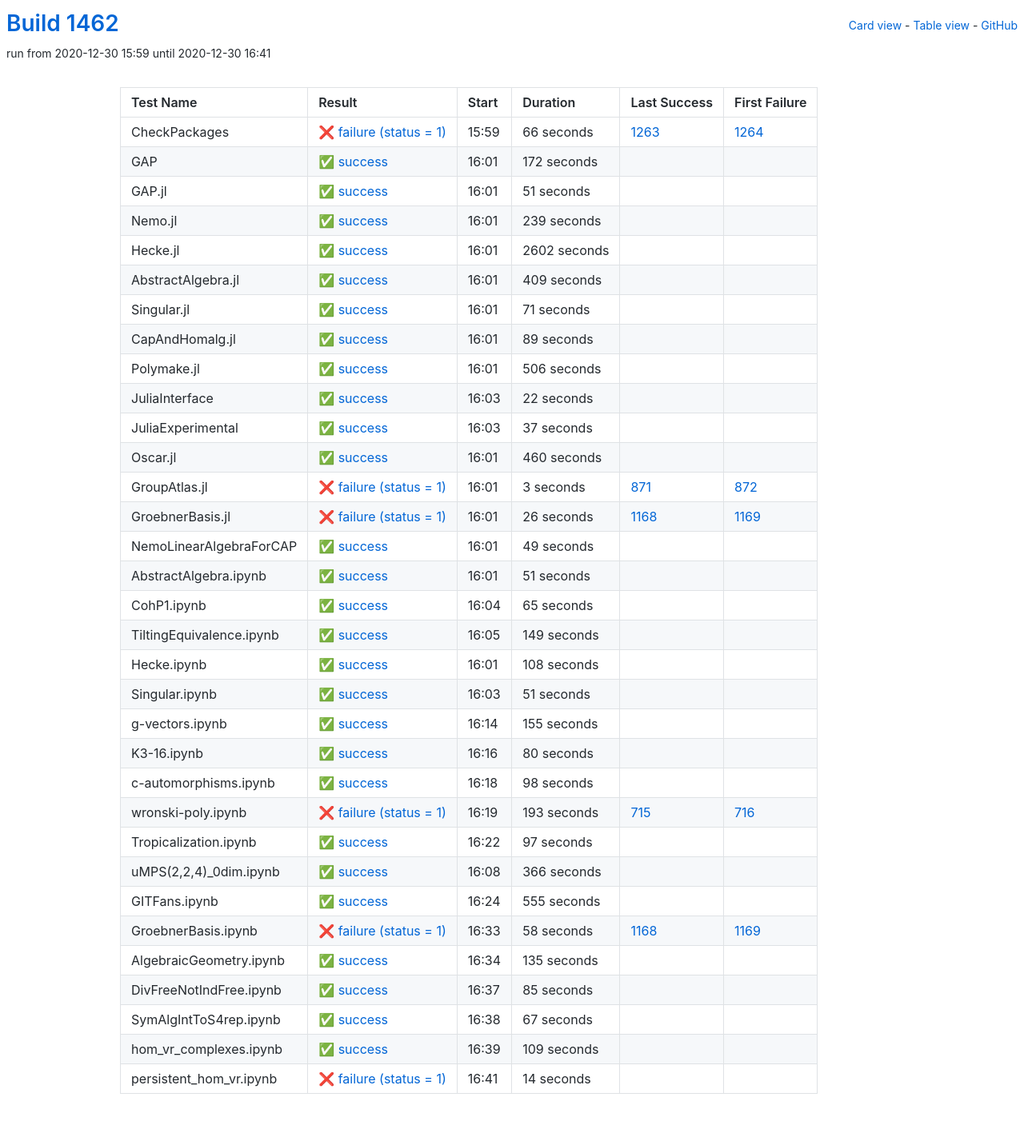
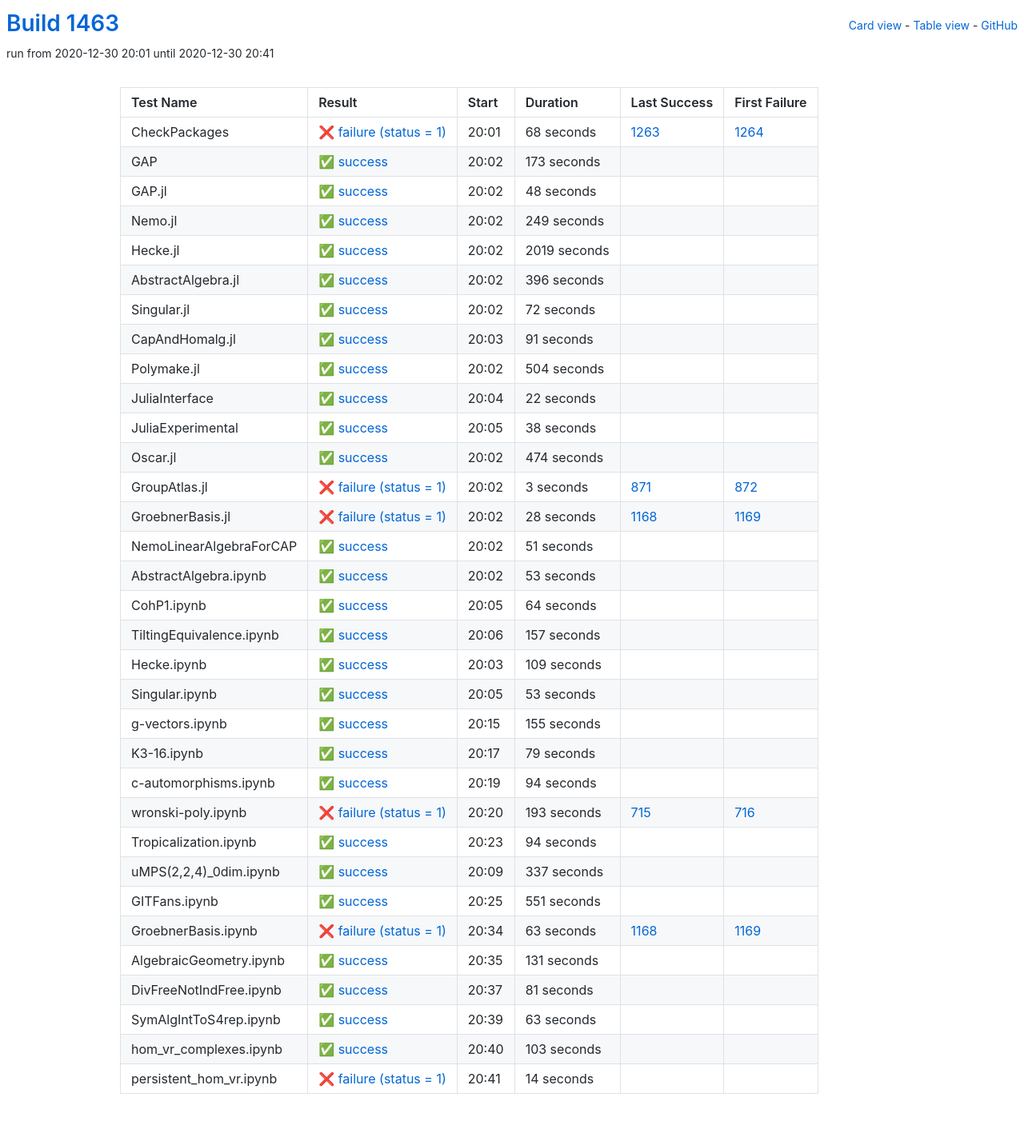
Before and after one commit to oscar-system/oscar-ci-status-stable, a Jekyll site: the page built from table.html, in a window 1280 px wide. Shown: the whole page at 80% size. Built offline with Jekyll 4.4.1, drawn with Linux system fonts in a browser that asks for light colours.

Commit message:
Build #1463

```diff
--- a/_data/ci.yml
+++ b/_data/ci.yml
@@ -1,6 +1,6 @@
 ---
-build: 1462
-build_url: https://oscarci.mathematik.uni-kl.de/job/oscar-stable/1462/
+build: 1463
+build_url: https://oscarci.mathematik.uni-kl.de/job/oscar-stable/1463/
 job: oscar-stable
 organization: oscar-system
 repo: oscar-ci-status-stable
@@ -8,116 +8,116 @@ repourl: https://github.com/oscar-system/oscar-ci-status-stable
 tests:
 - name: CheckPackages
   id: checkpackages
-  log: https://oscarci.mathematik.uni-kl.de/job/oscar-stable/1462/artifact/logs/build-1462/CheckPackages.log
-  start: 2020-12-30 15:59
+  log: https://oscarci.mathematik.uni-kl.de/job/oscar-stable/1463/artifact/logs/build-1463/CheckPackages.log
+  start: 2020-12-30 20:01
   success: false
   exitcode: 1
   status: failure
-  duration: 66
+  duration: 68
   last_success: 1263
   last_success_url: https://oscarci.mathematik.uni-kl.de/job/oscar-stable/1263/
   first_failure: 1264
   first_failure_url: https://oscarci.mathematik.uni-kl.de/job/oscar-stable/1264/
 - name: GAP
   id: gap
-  log: https://oscarci.mathematik.uni-kl.de/job/oscar-stable/1462/artifact/logs/build-1462/GAP.log
-  start: 2020-12-30 16:01
+  log: https://oscarci.mathematik.uni-kl.de/job/oscar-stable/1463/artifact/logs/build-1463/GAP.log
+  start: 2020-12-30 20:02
   success: true
   exitcode: 0
   status: success
-  duration: 172
+  duration: 173
   last_success: false
   last_success_url:
   first_failure: false
   first_failure_url:
 - name: GAP.jl
   id: gap-jl
-  log: https://oscarci.mathematik.uni-kl.de/job/oscar-stable/1462/artifact/logs/build-1462/GAP.jl.log
-  start: 2020-12-30 16:01
+  log: https://oscarci.mathematik.uni-kl.de/job/oscar-stable/1463/artifact/logs/build-1463/GAP.jl.log
+  start: 2020-12-30 20:02
   success: true
   exitcode: 0
   status: success
-  duration: 51
+  duration: 48
   last_success: false
   last_success_url:
   first_failure: false
   first_failure_url:
 - name: Nemo.jl
   id: nemo-jl
-  log: https://oscarci.mathematik.uni-kl.de/job/oscar-stable/1462/artifact/logs/build-1462/Nemo.jl.log
-  start: 2020-12-30 16:01
+  log: https://oscarci.mathematik.uni-kl.de/job/oscar-stable/1463/artifact/logs/build-1463/Nemo.jl.log
+  start: 2020-12-30 20:02
   success: true
   exitcode: 0
   status: success
-  duration: 239
+  duration: 249
   last_success: false
   last_success_url:
   first_failure: false
   first_failure_url:
 - name: Hecke.jl
   id: hecke-jl
-  log: https://oscarci.mathematik.uni-kl.de/job/oscar-stable/1462/artifact/logs/build-1462/Hecke.jl.log
-  start: 2020-12-30 16:01
+  log: https://oscarci.mathematik.uni-kl.de/job/oscar-stable/1463/artifact/logs/build-1463/Hecke.jl.log
+  start: 2020-12-30 20:02
   success: true
   exitcode: 0
   status: success
-  duration: 2602
+  duration: 2019
   last_success: false
   last_success_url:
   first_failure: false
   first_failure_url:
 - name: AbstractAlgebra.jl
   id: abstractalgebra-jl
-  log: https://oscarci.mathematik.uni-kl.de/job/oscar-stable/1462/artifact/logs/build-1462/AbstractAlgebra.jl.log
-  start: 2020-12-30 16:01
+  log: https://oscarci.mathematik.uni-kl.de/job/oscar-stable/1463/artifact/logs/build-1463/AbstractAlgebra.jl.log
+  start: 2020-12-30 20:02
   success: true
   exitcode: 0
   status: success
-  duration: 409
+  duration: 396
   last_success: false
   last_success_url:
   first_failure: false
   first_failure_url:
 - name: Singular.jl
   id: singular-jl
-  log: https://oscarci.mathematik.uni-kl.de/job/oscar-stable/1462/artifact/logs/build-1462/Singular.jl.log
-  start: 2020-12-30 16:01
+  log: https://oscarci.mathematik.uni-kl.de/job/oscar-stable/1463/artifact/logs/build-1463/Singular.jl.log
+  start: 2020-12-30 20:02
   success: true
   exitcode: 0
   status: success
-  duration: 71
+  duration: 72
   last_success: false
   last_success_url:
   first_failure: false
   first_failure_url:
 - name: CapAndHomalg.jl
   id: capandhomalg-jl
-  log: https://oscarci.mathematik.uni-kl.de/job/oscar-stable/1462/artifact/logs/build-1462/CapAndHomalg.jl.log
-  start: 2020-12-30 16:01
+  log: https://oscarci.mathematik.uni-kl.de/job/oscar-stable/1463/artifact/logs/build-1463/CapAndHomalg.jl.log
+  start: 2020-12-30 20:03
   success: true
   exitcode: 0
   status: success
-  duration: 89
+  duration: 91
   last_success: false
   last_success_url:
   first_failure: false
   first_failure_url:
 - name: Polymake.jl
   id: polymake-jl
-  log: https://oscarci.mathematik.uni-kl.de/job/oscar-stable/1462/artifact/logs/build-1462/Polymake.jl.log
-  start: 2020-12-30 16:01
+  log: https://oscarci.mathematik.uni-kl.de/job/oscar-stable/1463/artifact/logs/build-1463/Polymake.jl.log
+  start: 2020-12-30 20:02
   success: true
   exitcode: 0
   status: success
-  duration: 506
+  duration: 504
   last_success: false
   last_success_url:
   first_failure: false
   first_failure_url:
 - name: JuliaInterface
   id: juliainterface
-  log: https://oscarci.mathematik.uni-kl.de/job/oscar-stable/1462/artifact/logs/build-1462/JuliaInterface.log
-  start: 2020-12-30 16:03
+  log: https://oscarci.mathematik.uni-kl.de/job/oscar-stable/1463/artifact/logs/build-1463/JuliaInterface.log
+  start: 2020-12-30 20:04
   success: true
   exitcode: 0
   status: success
@@ -128,32 +128,32 @@ tests:
   first_failure_url:
 - name: JuliaExperimental
   id: juliaexperimental
-  log: https://oscarci.mathematik.uni-kl.de/job/oscar-stable/1462/artifact/logs/build-1462/JuliaExperimental.log
-  start: 2020-12-30 16:03
+  log: https://oscarci.mathematik.uni-kl.de/job/oscar-stable/1463/artifact/logs/build-1463/JuliaExperimental.log
+  start: 2020-12-30 20:05
   success: true
   exitcode: 0
   status: success
-  duration: 37
+  duration: 38
   last_success: false
   last_success_url:
   first_failure: false
   first_failure_url:
 - name: Oscar.jl
   id: oscar-jl
-  log: https://oscarci.mathematik.uni-kl.de/job/oscar-stable/1462/artifact/logs/build-1462/Oscar.jl.log
-  start: 2020-12-30 16:01
+  log: https://oscarci.mathematik.uni-kl.de/job/oscar-stable/1463/artifact/logs/build-1463/Oscar.jl.log
+  start: 2020-12-30 20:02
   success: true
   exitcode: 0
   status: success
-  duration: 460
+  duration: 474
   last_success: false
   last_success_url:
   first_failure: false
   first_failure_url:
 - name: GroupAtlas.jl
   id: groupatlas-jl
-  log: https://oscarci.mathematik.uni-kl.de/job/oscar-stable/1462/artifact/logs/build-1462/GroupAtlas.jl.log
-  start: 2020-12-30 16:01
+  log: https://oscarci.mathematik.uni-kl.de/job/oscar-stable/1463/artifact/logs/build-1463/GroupAtlas.jl.log
+  start: 2020-12-30 20:02
   success: false
   exitcode: 1
   status: failure
@@ -164,32 +164,20 @@ tests:
   first_failure_url: https://oscarci.mathematik.uni-kl.de/job/oscar-stable/872/
 - name: GroebnerBasis.jl
   id: groebnerbasis-jl
-  log: https://oscarci.mathematik.uni-kl.de/job/oscar-stable/1462/artifact/logs/build-1462/GroebnerBasis.jl.log
-  start: 2020-12-30 16:01
+  log: https://oscarci.mathematik.uni-kl.de/job/oscar-stable/1463/artifact/logs/build-1463/GroebnerBasis.jl.log
+  start: 2020-12-30 20:02
   success: false
   exitcode: 1
   status: failure
-  duration: 26
+  duration: 28
   last_success: 1168
   last_success_url: https://oscarci.mathematik.uni-kl.de/job/oscar-stable/1168/
   first_failure: 1169
   first_failure_url: https://oscarci.mathematik.uni-kl.de/job/oscar-stable/1169/
 - name: NemoLinearAlgebraForCAP
   id: nemolinearalgebraforcap
-  log: https://oscarci.mathematik.uni-kl.de/job/oscar-stable/1462/artifact/logs/build-1462/NemoLinearAlgebraForCAP.log
-  start: 2020-12-30 16:01
-  success: true
-  exitcode: 0
-  status: success
-  duration: 49
-  last_success: false
-  last_success_url:
-  first_failure: false
-  first_failure_url:
-- name: AbstractAlgebra.ipynb
-  id: abstractalgebra-ipynb
-  log: https://oscarci.mathematik.uni-kl.de/job/oscar-stable/1462/artifact/logs/build-1462/AbstractAlgebra.ipynb.log
-  start: 2020-12-30 16:01
+  log: https://oscarci.mathematik.uni-kl.de/job/oscar-stable/1463/artifact/logs/build-1463/NemoLinearAlgebraForCAP.log
+  start: 2020-12-30 20:02
   success: true
   exitcode: 0
   status: success
@@ -198,58 +186,70 @@ tests:
   last_success_url:
   first_failure: false
   first_failure_url:
-- name: CohP1.ipynb
-  id: cohp1-ipynb
-  log: https://oscarci.mathematik.uni-kl.de/job/oscar-stable/1462/artifact/logs/build-1462/CohP1.ipynb.log
-  start: 2020-12-30 16:04
+- name: AbstractAlgebra.ipynb
+  id: abstractalgebra-ipynb
+  log: https://oscarci.mathematik.uni-kl.de/job/oscar-stable/1463/artifact/logs/build-1463/AbstractAlgebra.ipynb.log
+  start: 2020-12-30 20:02
   success: true
   exitcode: 0
   status: success
-  duration: 65
+  duration: 53
+  last_success: false
+  last_success_url:
+  first_failure: false
+  first_failure_url:
+- name: CohP1.ipynb
+  id: cohp1-ipynb
+  log: https://oscarci.mathematik.uni-kl.de/job/oscar-stable/1463/artifact/logs/build-1463/CohP1.ipynb.log
+  start: 2020-12-30 20:05
+  success: true
+  exitcode: 0
+  status: success
+  duration: 64
   last_success: false
   last_success_url:
   first_failure: false
   first_failure_url:
 - name: TiltingEquivalence.ipynb
   id: tiltingequivalence-ipynb
-  log: https://oscarci.mathematik.uni-kl.de/job/oscar-stable/1462/artifact/logs/build-1462/TiltingEquivalence.ipynb.log
-  start: 2020-12-30 16:05
+  log: https://oscarci.mathematik.uni-kl.de/job/oscar-stable/1463/artifact/logs/build-1463/TiltingEquivalence.ipynb.log
+  start: 2020-12-30 20:06
   success: true
   exitcode: 0
   status: success
-  duration: 149
+  duration: 157
   last_success: false
   last_success_url:
   first_failure: false
   first_failure_url:
 - name: Hecke.ipynb
   id: hecke-ipynb
-  log: https://oscarci.mathematik.uni-kl.de/job/oscar-stable/1462/artifact/logs/build-1462/Hecke.ipynb.log
-  start: 2020-12-30 16:01
+  log: https://oscarci.mathematik.uni-kl.de/job/oscar-stable/1463/artifact/logs/build-1463/Hecke.ipynb.log
+  start: 2020-12-30 20:03
   success: true
   exitcode: 0
   status: success
-  duration: 108
+  duration: 109
   last_success: false
   last_success_url:
   first_failure: false
   first_failure_url:
 - name: Singular.ipynb
   id: singular-ipynb
-  log: https://oscarci.mathematik.uni-kl.de/job/oscar-stable/1462/artifact/logs/build-1462/Singular.ipynb.log
-  start: 2020-12-30 16:03
+  log: https://oscarci.mathematik.uni-kl.de/job/oscar-stable/1463/artifact/logs/build-1463/Singular.ipynb.log
+  start: 2020-12-30 20:05
   success: true
   exitcode: 0
   status: success
-  duration: 51
+  duration: 53
   last_success: false
   last_success_url:
   first_failure: false
   first_failure_url:
 - name: g-vectors.ipynb
   id: g-vectors-ipynb
-  log: https://oscarci.mathematik.uni-kl.de/job/oscar-stable/1462/artifact/logs/build-1462/g-vectors.ipynb.log
-  start: 2020-12-30 16:14
+  log: https://oscarci.mathematik.uni-kl.de/job/oscar-stable/1463/artifact/logs/build-1463/g-vectors.ipynb.log
+  start: 2020-12-30 20:15
   success: true
   exitcode: 0
   status: success
@@ -260,32 +260,32 @@ tests:
   first_failure_url:
 - name: K3-16.ipynb
   id: k3-16-ipynb
-  log: https://oscarci.mathematik.uni-kl.de/job/oscar-stable/1462/artifact/logs/build-1462/K3-16.ipynb.log
-  start: 2020-12-30 16:16
+  log: https://oscarci.mathematik.uni-kl.de/job/oscar-stable/1463/artifact/logs/build-1463/K3-16.ipynb.log
+  start: 2020-12-30 20:17
   success: true
   exitcode: 0
   status: success
-  duration: 80
+  duration: 79
   last_success: false
   last_success_url:
   first_failure: false
   first_failure_url:
 - name: c-automorphisms.ipynb
   id: c-automorphisms-ipynb
-  log: https://oscarci.mathematik.uni-kl.de/job/oscar-stable/1462/artifact/logs/build-1462/c-automorphisms.ipynb.log
-  start: 2020-12-30 16:18
+  log: https://oscarci.mathematik.uni-kl.de/job/oscar-stable/1463/artifact/logs/build-1463/c-automorphisms.ipynb.log
+  start: 2020-12-30 20:19
   success: true
   exitcode: 0
   status: success
-  duration: 98
+  duration: 94
   last_success: false
   last_success_url:
   first_failure: false
   first_failure_url:
 - name: wronski-poly.ipynb
   id: wronski-poly-ipynb
-  log: https://oscarci.mathematik.uni-kl.de/job/oscar-stable/1462/artifact/logs/build-1462/wronski-poly.ipynb.log
-  start: 2020-12-30 16:19
+  log: https://oscarci.mathematik.uni-kl.de/job/oscar-stable/1463/artifact/logs/build-1463/wronski-poly.ipynb.log
+  start: 2020-12-30 20:20
   success: false
   exitcode: 1
   status: failure
@@ -296,104 +296,104 @@ tests:
   first_failure_url: https://oscarci.mathematik.uni-kl.de/job/oscar-stable/716/
 - name: Tropicalization.ipynb
   id: tropicalization-ipynb
-  log: https://oscarci.mathematik.uni-kl.de/job/oscar-stable/1462/artifact/logs/build-1462/Tropicalization.ipynb.log
-  start: 2020-12-30 16:22
+  log: https://oscarci.mathematik.uni-kl.de/job/oscar-stable/1463/artifact/logs/build-1463/Tropicalization.ipynb.log
+  start: 2020-12-30 20:23
   success: true
   exitcode: 0
   status: success
-  duration: 97
+  duration: 94
   last_success: false
   last_success_url:
   first_failure: false
   first_failure_url:
 - name: uMPS(2,2,4)_0dim.ipynb
   id: umps-2-2-4-0dim-ipynb
-  log: https://oscarci.mathematik.uni-kl.de/job/oscar-stable/1462/artifact/logs/build-1462/uMPS-2-2-4-_0dim.ipynb.log
-  start: 2020-12-30 16:08
+  log: https://oscarci.mathematik.uni-kl.de/job/oscar-stable/1463/artifact/logs/build-1463/uMPS-2-2-4-_0dim.ipynb.log
+  start: 2020-12-30 20:09
   success: true
   exitcode: 0
   status: success
-  duration: 366
+  duration: 337
   last_success: false
   last_success_url:
   first_failure: false
   first_failure_url:
 - name: GITFans.ipynb
   id: gitfans-ipynb
-  log: https://oscarci.mathematik.uni-kl.de/job/oscar-stable/1462/artifact/logs/build-1462/GITFans.ipynb.log
-  start: 2020-12-30 16:24
+  log: https://oscarci.mathematik.uni-kl.de/job/oscar-stable/1463/artifact/logs/build-1463/GITFans.ipynb.log
+  start: 2020-12-30 20:25
   success: true
   exitcode: 0
   status: success
-  duration: 555
+  duration: 551
   last_success: false
   last_success_url:
   first_failure: false
   first_failure_url:
 - name: GroebnerBasis.ipynb
   id: groebnerbasis-ipynb
-  log: https://oscarci.mathematik.uni-kl.de/job/oscar-stable/1462/artifact/logs/build-1462/GroebnerBasis.ipynb.log
-  start: 2020-12-30 16:33
+  log: https://oscarci.mathematik.uni-kl.de/job/oscar-stable/1463/artifact/logs/build-1463/GroebnerBasis.ipynb.log
+  start: 2020-12-30 20:34
   success: false
   exitcode: 1
   status: failure
-  duration: 58
+  duration: 63
   last_success: 1168
   last_success_url: https://oscarci.mathematik.uni-kl.de/job/oscar-stable/1168/
   first_failure: 1169
   first_failure_url: https://oscarci.mathematik.uni-kl.de/job/oscar-stable/1169/
 - name: AlgebraicGeometry.ipynb
   id: algebraicgeometry-ipynb
-  log: https://oscarci.mathematik.uni-kl.de/job/oscar-stable/1462/artifact/logs/build-1462/AlgebraicGeometry.ipynb.log
-  start: 2020-12-30 16:34
+  log: https://oscarci.mathematik.uni-kl.de/job/oscar-stable/1463/artifact/logs/build-1463/AlgebraicGeometry.ipynb.log
+  start: 2020-12-30 20:35
   success: true
   exitcode: 0
   status: success
-  duration: 135
+  duration: 131
   last_success: false
   last_success_url:
   first_failure: false
   first_failure_url:
 - name: DivFreeNotIndFree.ipynb
   id: divfreenotindfree-ipynb
-  log: https://oscarci.mathematik.uni-kl.de/job/oscar-stable/1462/artifact/logs/build-1462/DivFreeNotIndFree.ipynb.log
-  start: 2020-12-30 16:37
+  log: https://oscarci.mathematik.uni-kl.de/job/oscar-stable/1463/artifact/logs/build-1463/DivFreeNotIndFree.ipynb.log
+  start: 2020-12-30 20:37
   success: true
   exitcode: 0
   status: success
-  duration: 85
+  duration: 81
   last_success: false
   last_success_url:
   first_failure: false
   first_failure_url:
 - name: SymAlgIntToS4rep.ipynb
   id: symalginttos4rep-ipynb
-  log: https://oscarci.mathematik.uni-kl.de/job/oscar-stable/1462/artifact/logs/build-1462/SymAlgIntToS4rep.ipynb.log
-  start: 2020-12-30 16:38
+  log: https://oscarci.mathematik.uni-kl.de/job/oscar-stable/1463/artifact/logs/build-1463/SymAlgIntToS4rep.ipynb.log
+  start: 2020-12-30 20:39
   success: true
   exitcode: 0
   status: success
-  duration: 67
+  duration: 63
   last_success: false
   last_success_url:
   first_failure: false
   first_failure_url:
 - name: hom_vr_complexes.ipynb
   id: hom-vr-complexes-ipynb
-  log: https://oscarci.mathematik.uni-kl.de/job/oscar-stable/1462/artifact/logs/build-1462/hom_vr_complexes.ipynb.log
-  start: 2020-12-30 16:39
+  log: https://oscarci.mathematik.uni-kl.de/job/oscar-stable/1463/artifact/logs/build-1463/hom_vr_complexes.ipynb.log
+  start: 2020-12-30 20:40
   success: true
   exitcode: 0
   status: success
-  duration: 109
+  duration: 103
   last_success: false
   last_success_url:
   first_failure: false
   first_failure_url:
 - name: persistent_hom_vr.ipynb
   id: persistent-hom-vr-ipynb
-  log: https://oscarci.mathematik.uni-kl.de/job/oscar-stable/1462/artifact/logs/build-1462/persistent_hom_vr.ipynb.log
-  start: 2020-12-30 16:41
+  log: https://oscarci.mathematik.uni-kl.de/job/oscar-stable/1463/artifact/logs/build-1463/persistent_hom_vr.ipynb.log
+  start: 2020-12-30 20:41
   success: false
   exitcode: 1
   status: failure
```
Also changed, not shown: README.md.
